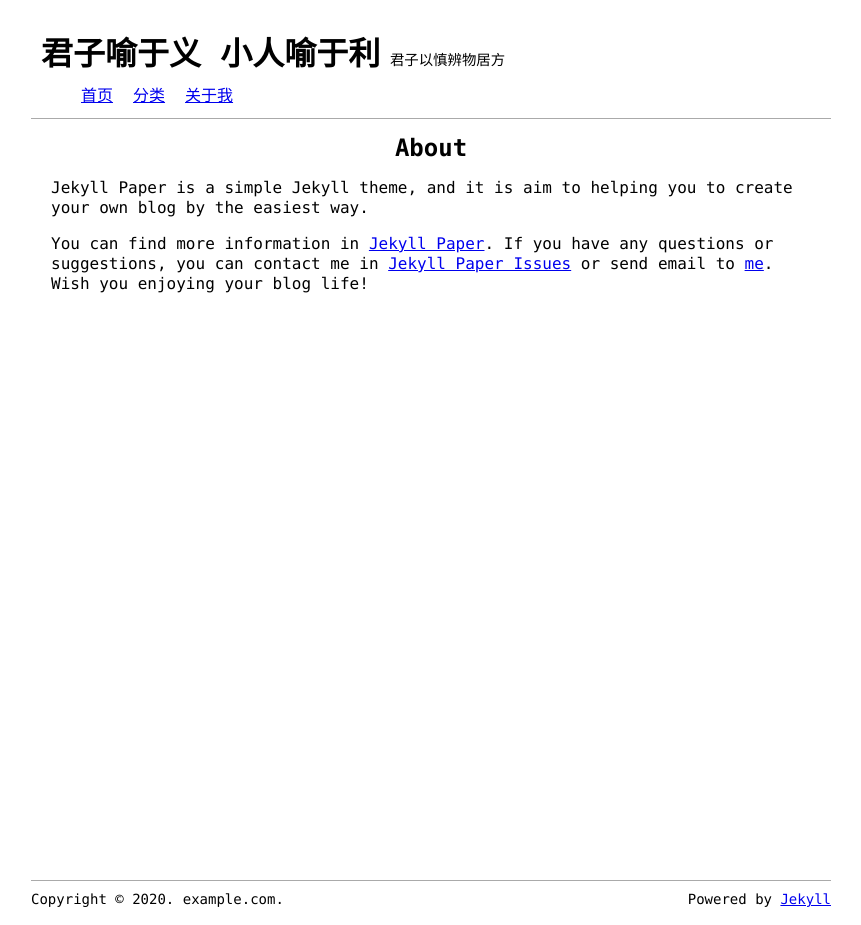
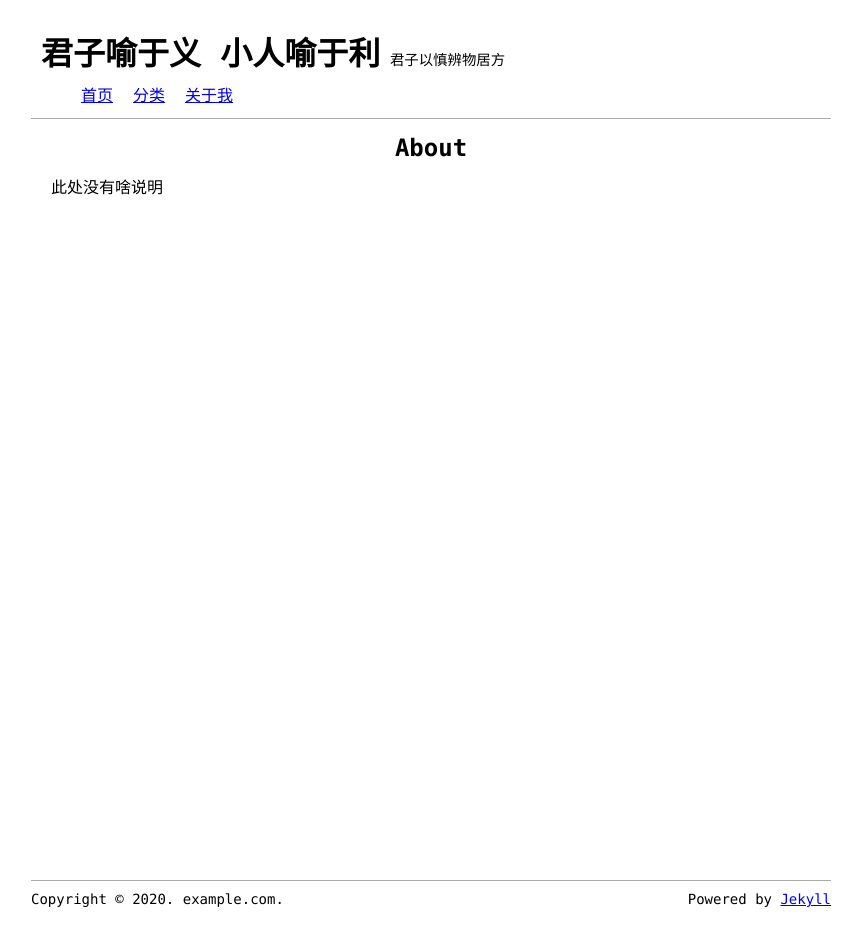
Before and after one commit to shulthz/shulthz.github.io, a Jekyll site: the page built from pages/about.md, in a window 1280 px wide. Shown: the whole page, without its empty margins (209-1070 px from the left). Built offline with Jekyll 4.4.1, drawn with Linux system fonts in a browser that asks for light colours.

Commit message:
Update about.md

```diff
--- a/pages/about.md
+++ b/pages/about.md
@@ -4,9 +4,4 @@ title: About
 permalink: /about/
 ---
 
-Jekyll Paper is a simple Jekyll theme, and it is aim to helping you to create your own blog by the easiest way.
-
-You can find more information in [Jekyll Paper][jekyll-paper]. If you have any questions or suggestions, you can contact me in [Jekyll Paper Issues][jekyll-paper-issues] or send email to [me](mailto:i@ghosind.com). Wish you enjoying your blog life!
-
-[jekyll-paper]: https://github.com/ghosind/Jekyll-Paper
-[jekyll-paper-issues]: https://github.com/ghosind/Jekyll-Paper/issues
+此处没有啥说明
```
